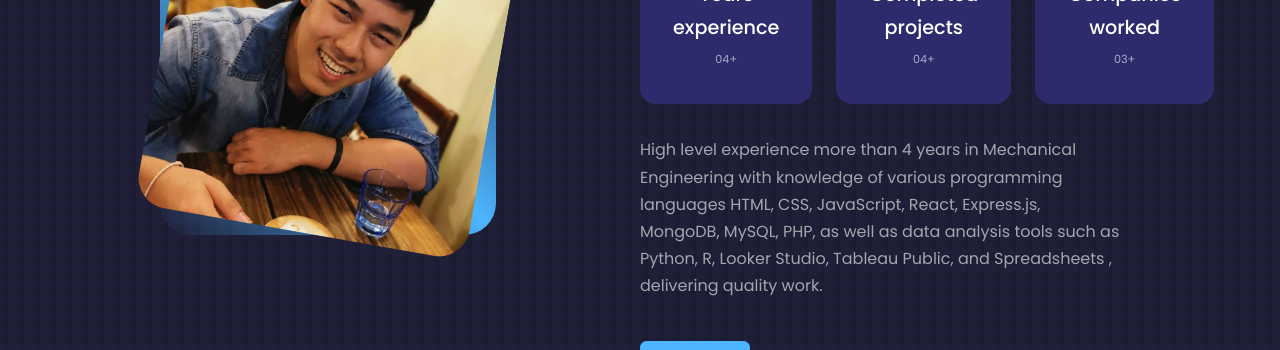
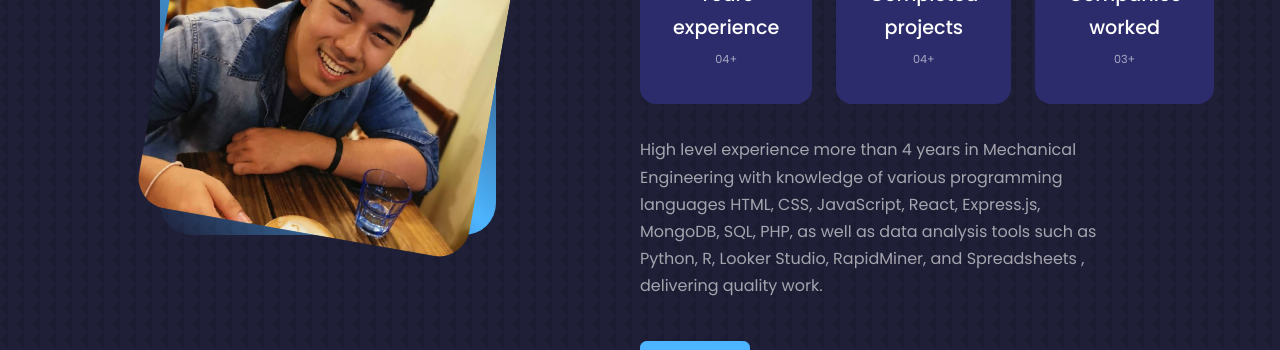
Before and after one commit to warutniy/my_portfolio, a React (Create React App) app: page / in a window 1280 px wide. Shown: the part 1140-1490 px from the top of the page. Built offline with nearby package versions, Linux system fonts and the light colour scheme.

Commit message:
edit portfolio

```diff
--- a/src/components/about/About.jsx
+++ b/src/components/about/About.jsx
@@ -40,7 +40,7 @@ const About = () => {
           </div>
 
           <p>
-          High level experience more than 4 years in Mechanical Engineering with knowledge of various programming languages HTML, CSS, JavaScript, React, Express.js, MongoDB, MySQL, PHP, as well as data analysis tools such as Python, R, Looker Studio, Tableau Public, and Spreadsheets , delivering quality work.
+          High level experience more than 4 years in Mechanical Engineering with knowledge of various programming languages HTML, CSS, JavaScript, React, Express.js, MongoDB, SQL, PHP, as well as data analysis tools such as Python, R, Looker Studio, RapidMiner, and Spreadsheets , delivering quality work.
           </p>
 
           <a href='#contact' className='btn btn-primary'>Let's Talk</a>
--- a/src/components/portfolio/Portfolio.jsx
+++ b/src/components/portfolio/Portfolio.jsx
@@ -30,8 +30,8 @@ const data = [
     id: 3,
     image: IMG3,
     title: 'The Colmar Academy project from Codecademy',
-    github: 'https://github.com',
-    demo: 'https://dribbble.com/shots/17290917-Eclipse-Figma-dashboard-UI-kit-for-data-design-web-apps'
+    github: 'https://github.com/warutniy/colmar',
+    demo: 'https://colmar-mocha.vercel.app/'
   },
 
   // {
```
